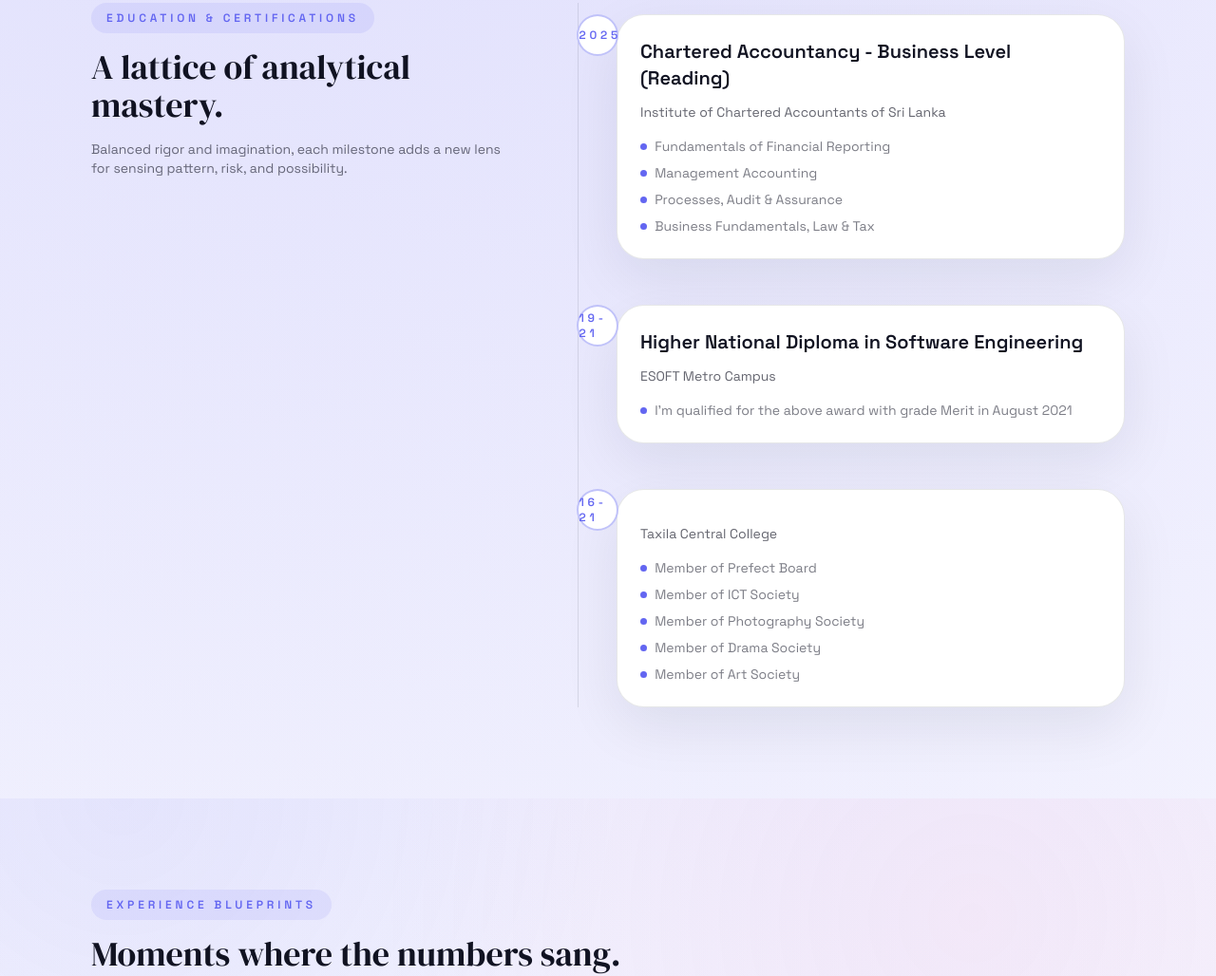
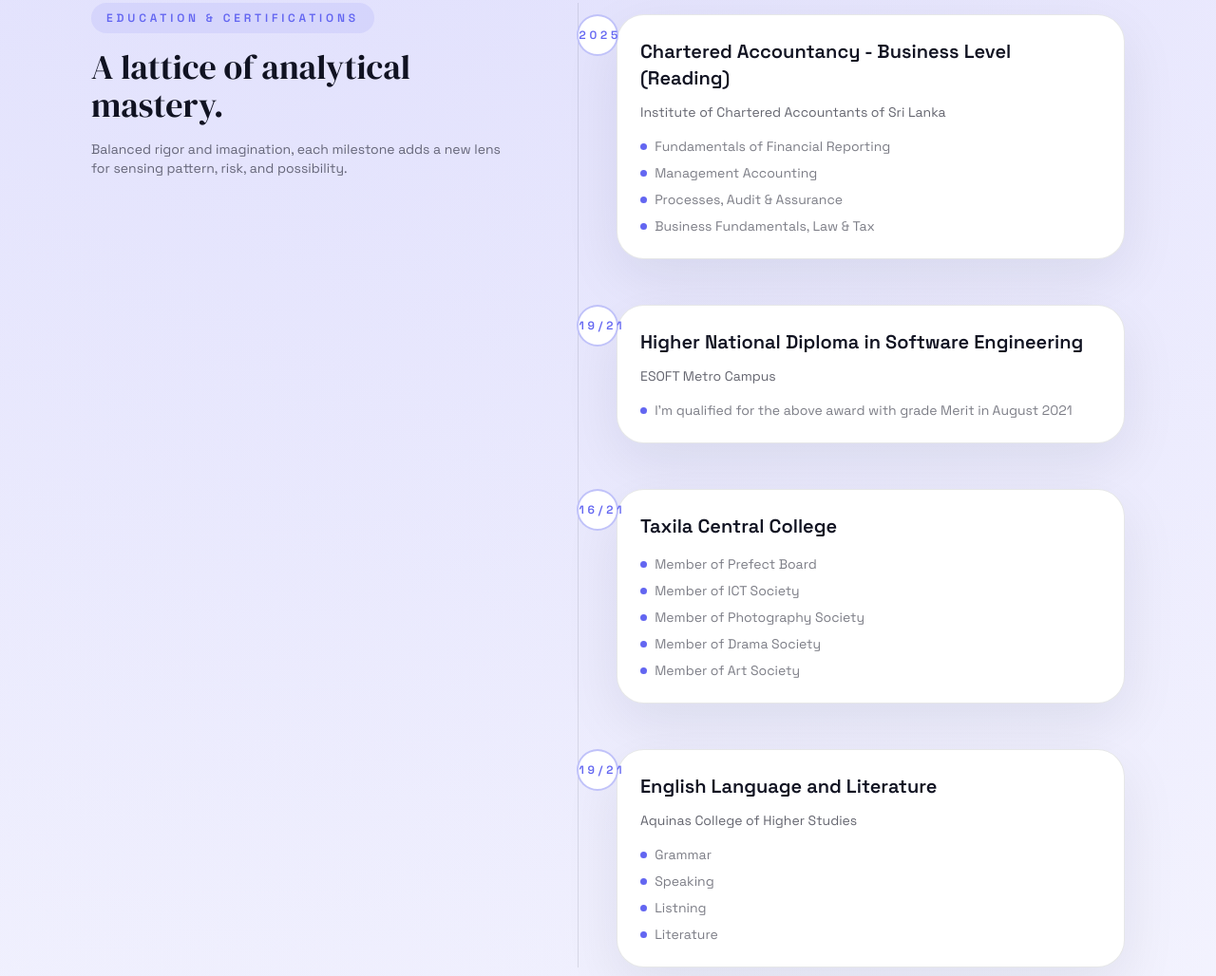
Before and after one commit to MiyuruAmarasiri/miyuruamarasiri.github.io, a website built with webpack: page index.html in a window 1280 px wide. Shown: the part 1622-2650 px from the top of the page at 95% size. Built offline with nearby package versions, Linux system fonts and the light colour scheme.

Commit message:
Update education details in index.html

```diff
--- a/index.html
+++ b/index.html
@@ -175,7 +175,7 @@
             </div>
           </div>
           <div class="timeline__item relative space-y-3" data-scroll-reveal>
-            <div class="timeline__point absolute -left-[2.6rem] grid h-11 w-11 place-items-center rounded-full border-2 border-aurora/40 bg-white text-xs font-semibold uppercase tracking-[0.32em] text-aurora">19-21</div>
+            <div class="timeline__point absolute -left-[2.6rem] grid h-11 w-11 place-items-center rounded-full border-2 border-aurora/40 bg-white text-xs font-semibold uppercase tracking-[0.32em] text-aurora">19/21</div>
             <div class="timeline__content rounded-[1.8rem] border border-ink/10 bg-white p-6 shadow-subtle">
               <h3 class="text-xl font-semibold text-ink">Higher National Diploma in Software Engineering</h3>
               <p class="mt-3 text-sm text-ink/65">ESOFT Metro Campus</p>
@@ -185,10 +185,10 @@
             </div>
           </div>
           <div class="timeline__item relative space-y-3" data-scroll-reveal>
-            <div class="timeline__point absolute -left-[2.6rem] grid h-11 w-11 place-items-center rounded-full border-2 border-aurora/40 bg-white text-xs font-semibold uppercase tracking-[0.32em] text-aurora">16-21</div>
+            <div class="timeline__point absolute -left-[2.6rem] grid h-11 w-11 place-items-center rounded-full border-2 border-aurora/40 bg-white text-xs font-semibold uppercase tracking-[0.32em] text-aurora">16/21</div>
             <div class="timeline__content rounded-[1.8rem] border border-ink/10 bg-white p-6 shadow-subtle">
-              <h3 class="text-xl font-semibold text-ink"></h3>
-              <p class="mt-3 text-sm text-ink/65">Taxila Central College</p>
+              <h3 class="text-xl font-semibold text-ink">Taxila Central College</h3>
+              <p class="mt-3 text-sm text-ink/65"></p>
               <ul class="mt-4 space-y-2 text-sm text-ink/55">
                 <li class="flex items-center gap-2"><span class="icon-dot text-aurora" aria-hidden="true"></span>Member of Prefect Board</li>
                 <li class="flex items-center gap-2"><span class="icon-dot text-aurora" aria-hidden="true"></span>Member of ICT Society</li>
@@ -198,16 +198,19 @@
               </ul>
             </div>
           </div>
-          <!-- <div class="timeline__item relative space-y-3" data-scroll-reveal>
-            <div class="timeline__point absolute -left-[2.6rem] grid h-11 w-11 place-items-center rounded-full border-2 border-aurora/40 bg-white text-xs font-semibold uppercase tracking-[0.32em] text-aurora">19-21</div>
+          <div class="timeline__item relative space-y-3" data-scroll-reveal>
+            <div class="timeline__point absolute -left-[2.6rem] grid h-11 w-11 place-items-center rounded-full border-2 border-aurora/40 bg-white text-xs font-semibold uppercase tracking-[0.32em] text-aurora">19/21</div>
             <div class="timeline__content rounded-[1.8rem] border border-ink/10 bg-white p-6 shadow-subtle">
-              <h3 class="text-xl font-semibold text-ink">Higher National Diploma in Software Engineering</h3>
-              <p class="mt-3 text-sm text-ink/65">ESOFT Metro Campus</p>
+              <h3 class="text-xl font-semibold text-ink">English Language and Literature</h3>
+              <p class="mt-3 text-sm text-ink/65">Aquinas College of Higher Studies</p>
               <ul class="mt-4 space-y-2 text-sm text-ink/55">
-                <li class="flex items-center gap-2"><span class="icon-dot text-aurora" aria-hidden="true"></span>I'm qualified for the above award with grade Merit in August 2021</li>
+                <li class="flex items-center gap-2"><span class="icon-dot text-aurora" aria-hidden="true"></span>Grammar</li>
+                <li class="flex items-center gap-2"><span class="icon-dot text-aurora" aria-hidden="true"></span>Speaking</li>
+                <li class="flex items-center gap-2"><span class="icon-dot text-aurora" aria-hidden="true"></span>Listning</li>
+                <li class="flex items-center gap-2"><span class="icon-dot text-aurora" aria-hidden="true"></span>Literature</li>
               </ul>
             </div>
-          </div> -->
+          </div>
         </div>
       </div>
     </section>
```
